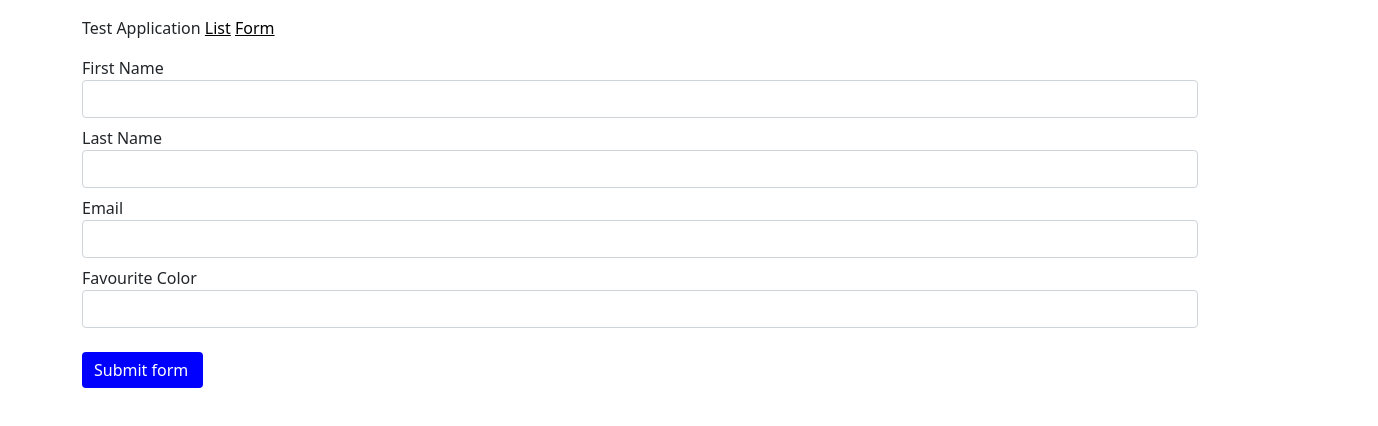
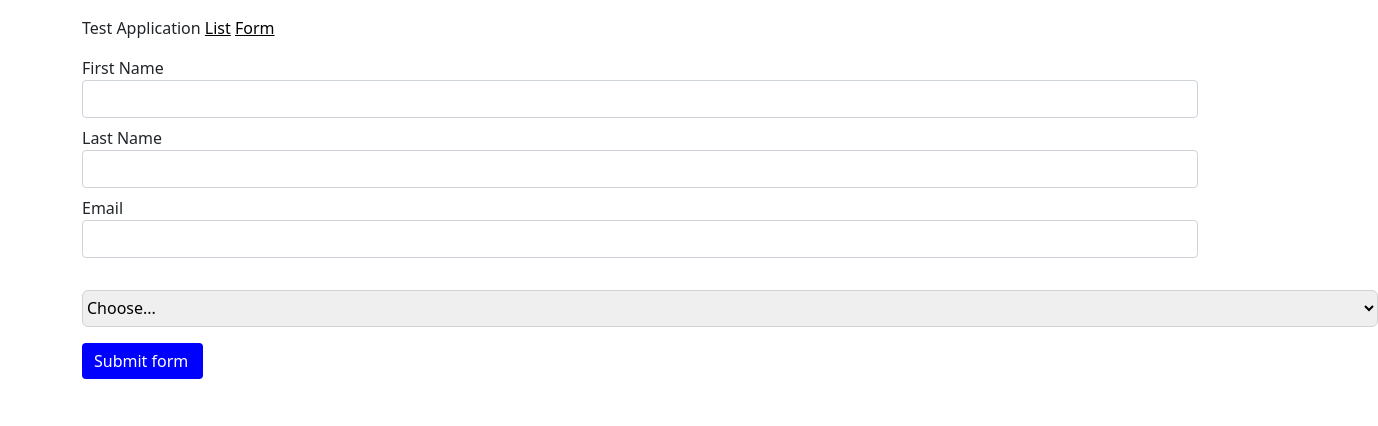
Before and after one commit to CourtneyWB/PocTest, a React (Create React App) app: page /MainForm in a window 1280 px wide. Shown: the top 426 px of the page, 1378 px wide, since content can reach past the window. Built offline with nearby package versions, Linux system fonts and the light colour scheme.

Commit message:
commit form changes

```diff
--- a/package.json
+++ b/package.json
@@ -3,6 +3,7 @@
   "version": "0.1.0",
   "private": true,
   "dependencies": {
+    "@popperjs/core": "^2.9.2",
     "@testing-library/jest-dom": "^5.12.0",
     "@testing-library/react": "^11.2.7",
     "@testing-library/user-event": "^12.8.3",
--- a/src/Components/FormFolder/MainForm.js
+++ b/src/Components/FormFolder/MainForm.js
@@ -1,13 +1,16 @@
-import React from "react";
+import React,{Component,useState} from "react";
 import Modal from "react-modal";
-import { Formik, Form, ErrorMessage } from "formik";
+import { Formik, Form, FormikProps,Field,ErrorMessage } from "formik";
 import * as Yup from "yup";
+// import Dropdown from '@bit/react-bootstrap.react-bootstrap.dropdown';
+// import ReactBootstrapStyle from '@bit/react-bootstrap.react-bootstrap.internal.style-links';
 import "bootstrap/dist/css/bootstrap.min.css";
 import { TextField } from "./TextField";
 
+
 const MainForm = () => {
 
-  const validate = Yup.object({
+const validate = Yup.object({
 
     firstName: Yup.string()
       .max(10, "Must be 15 characters or less")
@@ -22,6 +25,8 @@ const MainForm = () => {
     .required("Required"),
 
   });
+// class DropDownMenu extends Component {
+//     render() {
   return (
     <Formik
       initialValues={{
@@ -37,9 +42,27 @@ const MainForm = () => {
           <Form>
             <TextField label="First Name" name="firstName" type="text" />
             <TextField label="Last Name" name="lastName" type="text" />
-            <TextField label="Email" name="Email" type="email" />
-            <TextField label="Favourite Color" name="favouriteColor" type="text" />
+            <TextField label="Email" name="email" type="email" /><br></br>
+            <Field style={{width:"81em",height:"2.3em",borderColor:"lightGrey",borderRadius: "6px"}} as="select" label= "favouriteColor" name="favouriteColor">
 
+            <option value="red">Choose...</option>
+             <option value="red">Red</option>
+             <option value="green">Green</option>
+             <option value="blue">Blue</option>
+           </Field>
+            {/* <Dropdown>
+				<Dropdown.Toggle variant="white" id="dropdown-basic">
+				Choose...
+  </Dropdown.Toggle>
+
+				<Dropdown.Menu>
+					<Dropdown.Item href="#/action-1">red</Dropdown.Item>
+					<Dropdown.Item href="#/action-2">blue</Dropdown.Item>
+					<Dropdown.Item href="#/action-3">green</Dropdown.Item>
+				</Dropdown.Menu>
+			</Dropdown> */}
+		{/* ) */}
+<br></br>
             <button style={{background:"blue",border:"blue",
             paddingRight: "15px"}}
             className ="btn btn-dark mt-3"
@@ -50,9 +73,10 @@ const MainForm = () => {
 
           </Form>
         </div>
+
       {/* )} */}
     </Formik>
   );
-};
+}
 
 export default MainForm;
```
